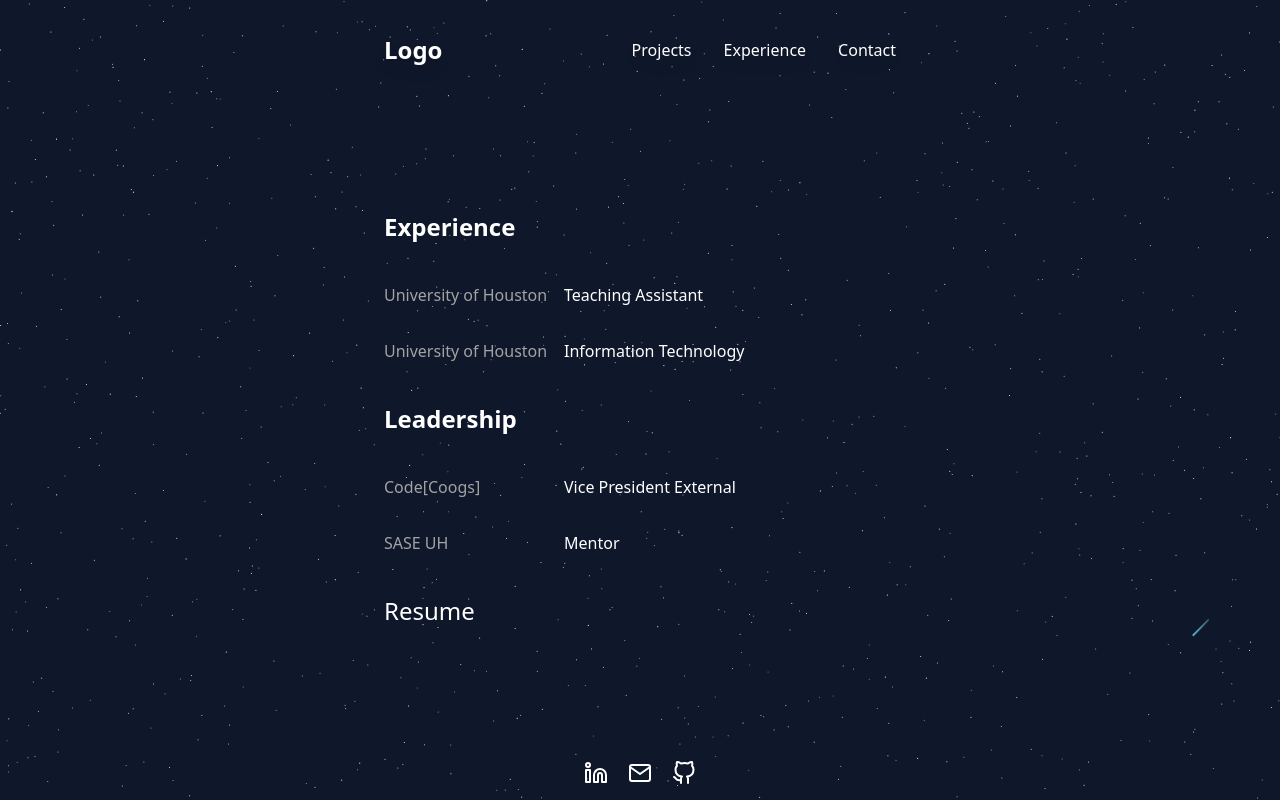
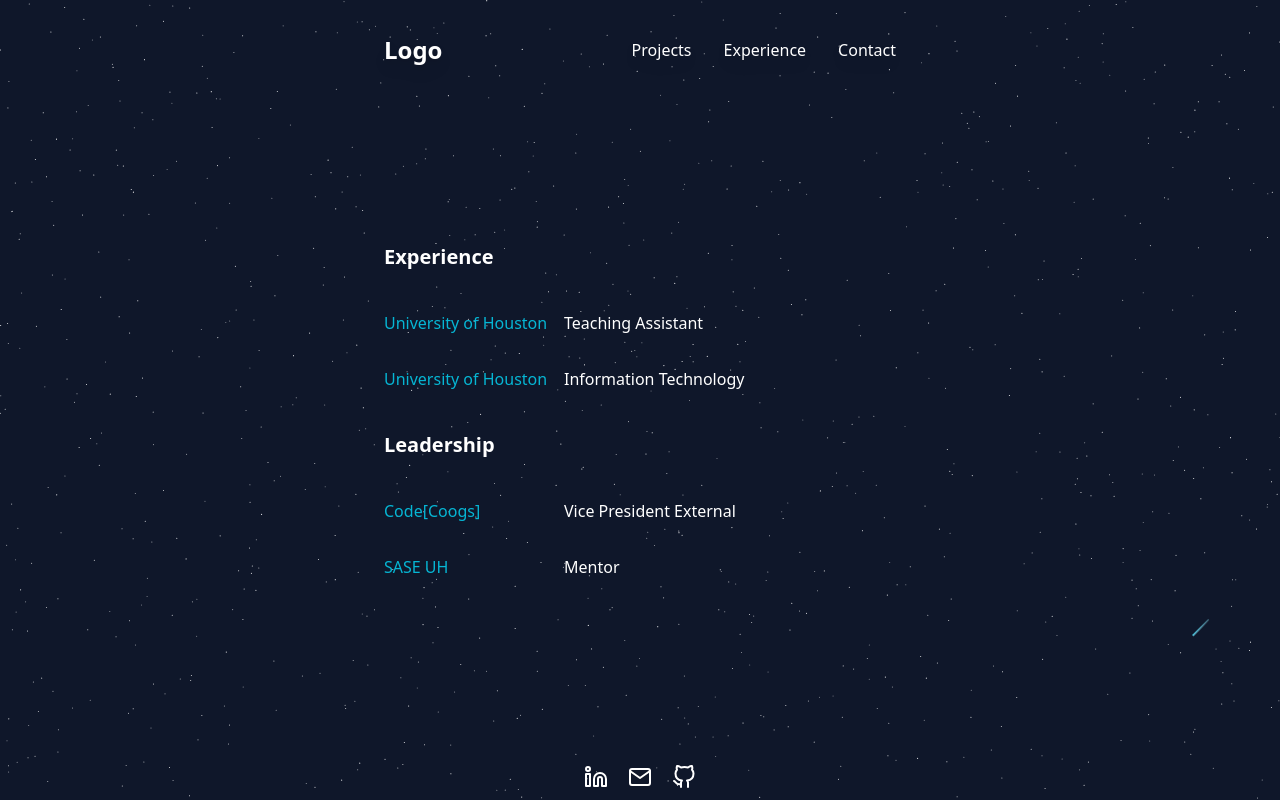
Before and after one commit to hieubui07/website, a Next.js app: page /experience in a window 1280 px wide. Built offline with nearby package versions, Linux system fonts and the light colour scheme.

Commit message:
update contact page

```diff
--- a/app/components/Footer.tsx
+++ b/app/components/Footer.tsx
@@ -6,7 +6,7 @@ import { FiGithub } from "react-icons/fi";
 
 const Footer = () => {
   return (
-    <div className='z-[1] mt-6 relative w-full gap-5 flex justify-center items-center'>
+    <div className='z-[1] h-[4vh] mt-6 relative w-full gap-5 flex justify-center items-center'>
       <a href='https://www.linkedin.com/in/hbui0107/'target='blank'>
         <FiLinkedin color='white' size='1.5rem'/>
       </a>
--- a/app/components/Hero.tsx
+++ b/app/components/Hero.tsx
@@ -2,27 +2,26 @@
 
 import React from 'react'
 import Image from 'next/image';
-/*import { useTypewriter, Cursor } from 'react-simple-typewriter'*/
+import { useTypewriter, Cursor } from 'react-simple-typewriter'
 import github from "@/components/pages/logo/githubicon.png";
 import gmail from "@/components/pages/logo/gmailicon.png";
 import linkedin from "@/components/pages/logo/linkedinicon.png";
 
 const Hero = () => {
-  /*const [text] = useTypewriter({
-    words: ['Developer', 'Analyst', 'Engineer'],
+  const [text] = useTypewriter({
+    words: ['Developer', 'Engineer', 'Analyst'],
     loop: 0,
-    typeSpeed: 100,
-    deleteSpeed: 80,
+    typeSpeed: 200,
+    deleteSpeed: 100,
+  });
 
-  });
-  */
   return (
     <div id="home" className=" w-[75%] md:w-[40%] z-[1] h-[calc(100vh_-_8rem_-_35px)] flex flex-col justify-center items-start mx-auto">
       <div className=''>
-        <h1 className='text-white py-8 text-[20px]'>Hi, I'm Hieu Bui</h1>
-        <h1 className='text-white py-4 text-[20px]'>Developer</h1>
-        <h1 className='text-white text-[15px]'> I'm a developer and problem solver. I like to build products and help people in every way possible. I love to learn new things</h1>
-        <h1 className='text-white py-4 text-[15px]'> I'm a developer and problem solver. I like to build products and help people in every way possible. I love to learn new things</h1>
+        <h1 className='text-white font-semibold mb-6 text-[20px]'>Hi, I'm Hieu Bui</h1>
+        <div className='text-xl text-cyan-500 mb-6'>{text}<Cursor/></div>
+        <h1 className='text-white text-[15px]'>I'm a developer and problem solver. I like to build products and help people in every way possible. I love to learn and try new things!</h1>
+        <h1 className='text-white py-4 text-[15px]'>In my free time, I like to explore new places, find new coffee shops, travel, play sports, take photos, and do anything productive!</h1>
       </div>
 
 
--- a/app/contact/page.tsx
+++ b/app/contact/page.tsx
@@ -2,9 +2,12 @@ import React from 'react'
 
 function Page () {
   return (
-    <div id="projects" className="w-[75%] md:w-[40%] z-[1] h-[calc(100vh_-_8rem_-_35px)] flex flex-col justify-center items-start mx-auto">
-      <h1 className='text-white'>Contact</h1>
-      <div className='text-white'>Feel free to contact me through email at <a href="mailto:hieubui0107@gmail.com">hieubui0107@gmail.com</a></div>
+    <div id="contact" className="relative w-[75%] md:w-[40%] z-[1] h-[calc(100vh_-_8rem_-_35px)] flex flex-col justify-center items-start mx-auto">
+      <h1 className='text-white font-semibold mb-8 text-xl'>Contact</h1>
+      <div className='text-white'>Feel free to contact me through email at <a href="mailto:hieubui0107@gmail.com" target='_blank' className='underline underline-offset-2'>hieubui0107@gmail.com</a></div>
+      <div className='w-full mt-6'>
+        <button className='text-white text-xl rounded-md border-solid border-[5px] bg-indigo-700 border-indigo-700 hover:bg-indigo-800 hover:border-[5px]'><a href='/Hieu_Bui_Resume.pdf' target='_blank'>Resume</a></button>
+      </div>
     </div>
   )
 }
--- a/app/experience/page.tsx
+++ b/app/experience/page.tsx
@@ -31,33 +31,29 @@ const leadershipData = [
 
 function Page () {
   return (
-    <div id="projects" className="relative w-[75%] md:w-[40%] z-[1] h-[calc(100vh_-_8rem_-_35px)] flex flex-col justify-center items-start mx-auto">
-      <h1 className='font-semibold text-white mb-6 text-2xl'>Experience</h1>
-
+    <div id="experience" className="w-[75%] md:w-[40%] z-[1] h-[calc(100vh_-_8rem_-_35px)] relative flex flex-col justify-center items-start mx-auto">
+      <h1 className='font-semibold text-white mb-6 text-xl'>Experience</h1>
       {experienceData.map((experience) => (
         <div key={experience.id} className='text-white py-4 w-full flex flex-col md:flex-row space-y-2 md:space-y-0'>
           <div className='flex flex-row space-x-0 md:space-x-4'>
-            <div className='w-[180px] text-neutral-400 hover:underline'>
+            <div className='w-[180px] text-cyan-500'>
               {experience.place}
             </div>
           </div>
           <div className='flex '>{experience.title}</div>
         </div>
       ))}
-      <h1 className='font-semibold text-white mt-6 mb-6 text-2xl text-center'>Leadership</h1>
+      <h1 className='font-semibold text-white mt-6 mb-6 text-xl text-center'>Leadership</h1>
       {leadershipData.map((leadership) => (
         <div key={leadership.id} className='text-white py-4 w-full flex flex-col md:flex-row space-y-2 md:space-y-0'>
           <div className='flex flex-row space-x-0 md:space-x-4'>
-            <a href={leadership.link} target="_blank" rel="noopener noreferrer" className='w-[180px] text-neutral-400 hover:underline'>
+            <a href={leadership.link} target="_blank" rel="noopener noreferrer" className='w-[180px] text-cyan-500 hover:underline'>
               {leadership.place}
             </a>
           </div>
           <div>{leadership.title}</div>
         </div>
       ))}
-      <div className='w-full mt-6'>
-        <button className='text-white text-2xl'><a href='/Hieu_Bui_Resume.pdf' target='_blank'>Resume</a></button>
-      </div>
     </div>
   )
 }
--- a/app/projects/page.tsx
+++ b/app/projects/page.tsx
@@ -26,11 +26,11 @@ const projectsData = [
 function Page () {
   return (
     <div id="projects" className="relative w-[75%] md:w-[40%] z-[1] h-[calc(100vh_-_8rem_-_35px)] flex flex-col justify-center m-auto ">
-      <h1 className='font-semibold text-white mb-8 text-2xl'>Projects</h1>
+      <h1 className='font-semibold text-white mb-8 text-xl'>Projects</h1>
       {projectsData.map((project) => (
         <div key={project.id} className='text-white py-4 w-full flex flex-col md:flex-row space-y-2 md:space-y-0'>
           <div className='flex flex-row space-x-0 md:space-x-4'>
-            <a href={project.link} target="_blank" rel="noopener noreferrer" className='w-[180px] text-neutral-400 hover:underline'>
+            <a href={project.link} target="_blank" rel="noopener noreferrer" className='w-[180px] text-cyan-500 hover:underline'>
               {project.title}
             </a>
           </div>
```
